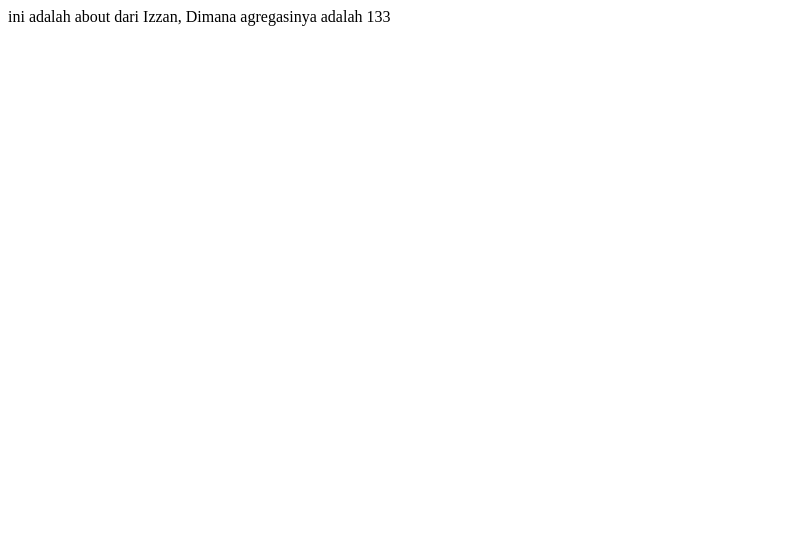
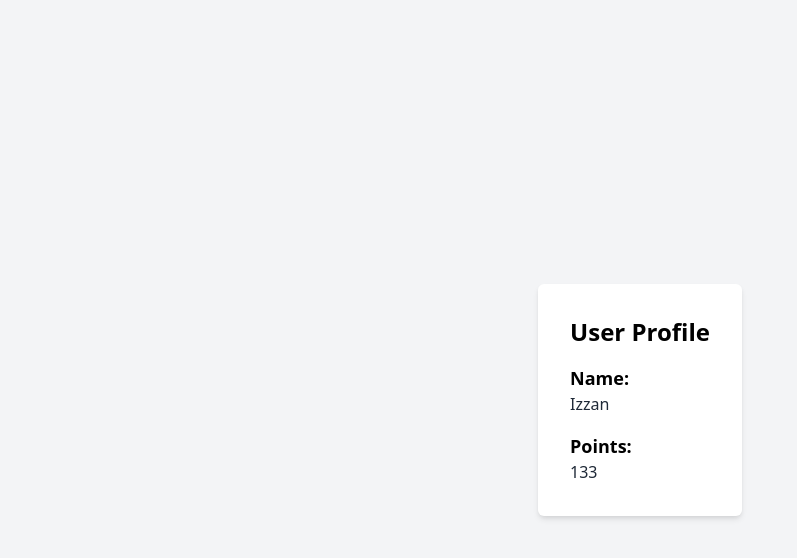
Before and after one commit to izzanrijal/belajar_django_modular, a Django app: page /about in a window 1280 px wide. Shown: the top 558 px of the page, without its empty margins (0-797 px from the left). Run offline with Django 5.2, Linux system fonts and the light colour scheme.

Commit message:
New About

```diff
--- a/src/app_landing/templates/app_landing/about.html
+++ b/src/app_landing/templates/app_landing/about.html
@@ -1,3 +1,26 @@
-ini adalah about dari {{NAMA}},
+<!DOCTYPE html>
+<html lang="en">
 
-Dimana agregasinya adalah {{AGREGASI}}
+<head>
+    <meta charset="UTF-8">
+    <meta name="viewport" content="width=device-width, initial-scale=1.0">
+    <title>User Points</title>
+    <!-- Include Tailwind CSS -->
+    <link href="https://cdn.jsdelivr.net/npm/tailwindcss@2.2.19/dist/tailwind.min.css" rel="stylesheet">
+</head>
+
+<body class="bg-gray-100 h-screen flex items-center justify-center">
+    <div class="max-w-md bg-white p-8 rounded-md shadow-md">
+        <h1 class="text-2xl font-bold mb-4">User Profile</h1>
+        <div class="mb-4">
+            <p class="text-lg font-semibold">Name:</p>
+            <p class="text-gray-800">{{NAMA}}</p><!-- Replace "Your Name" with your actual name -->
+        </div>
+        <div>
+            <p class="text-lg font-semibold">Points:</p>
+            <p class="text-gray-800">{{AGREGASI}}</p><!-- Replace "100" with your actual points -->
+        </div>
+    </div>
+</body>
+
+</html>
```
Also changed, not shown: 1 other file.
